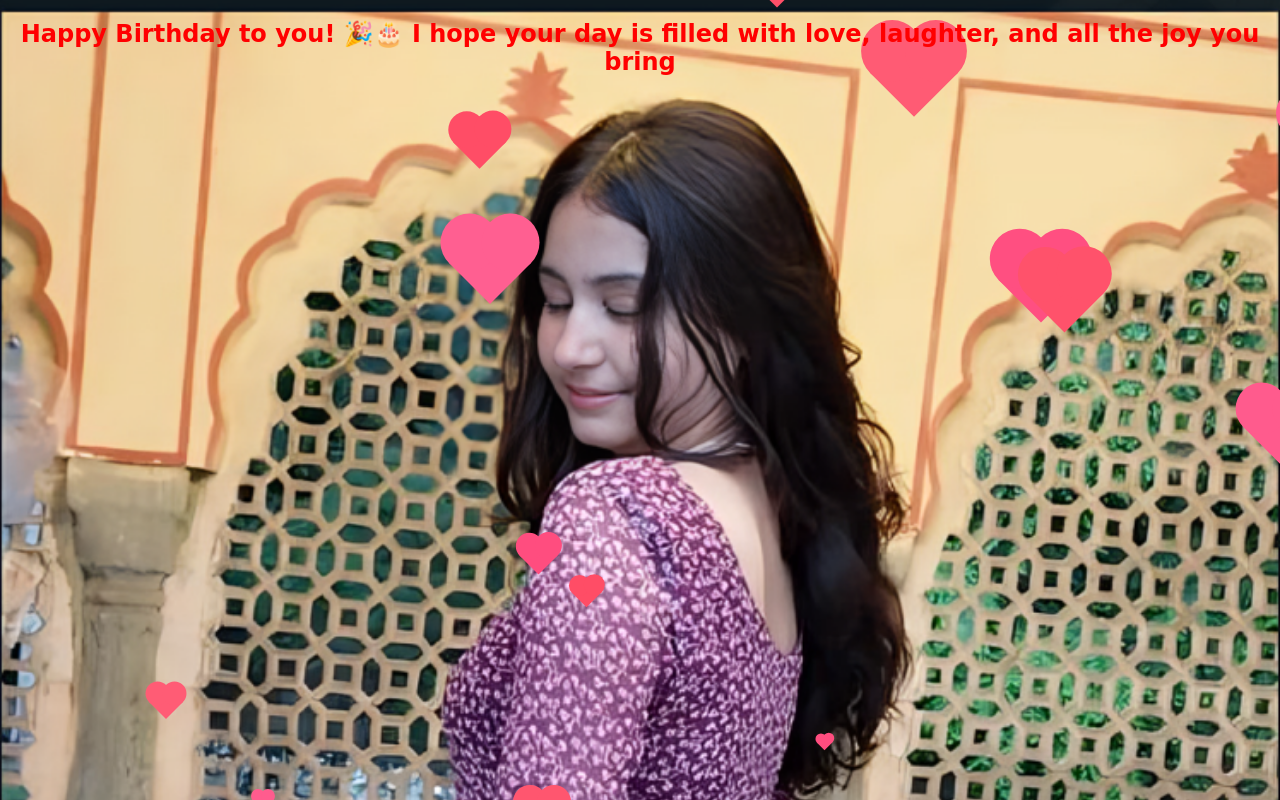
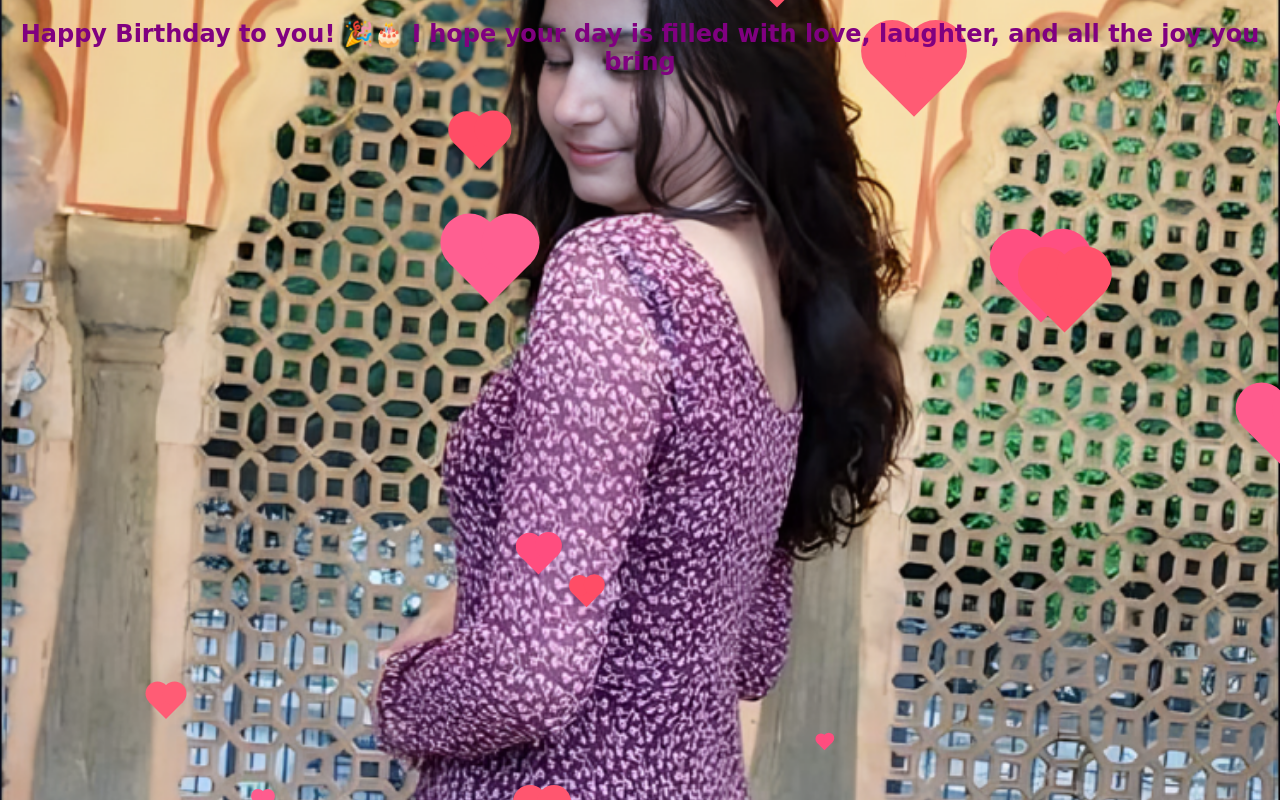
Before and after one commit to shivambhardwaj719/Birthday, a plain HTML site: page index.html in a window 1280 px wide. Drawn offline with nearby package versions, Linux system fonts and the light colour scheme.

Commit message:
Update styles.css

```diff
--- a/styles.css
+++ b/styles.css
@@ -12,6 +12,7 @@ html, body {
     overflow: hidden;
     background-image: url("images/harshi.png");
     background-size: cover;
+    background-position: center;
     z-index: -1;
 }
 
@@ -22,7 +23,7 @@ html, body {
     height: 100%;
     width: 100%;
     text-align: center;
-    color: red;
+    color: purple;
     font-family: cursive;
 }
 
```
